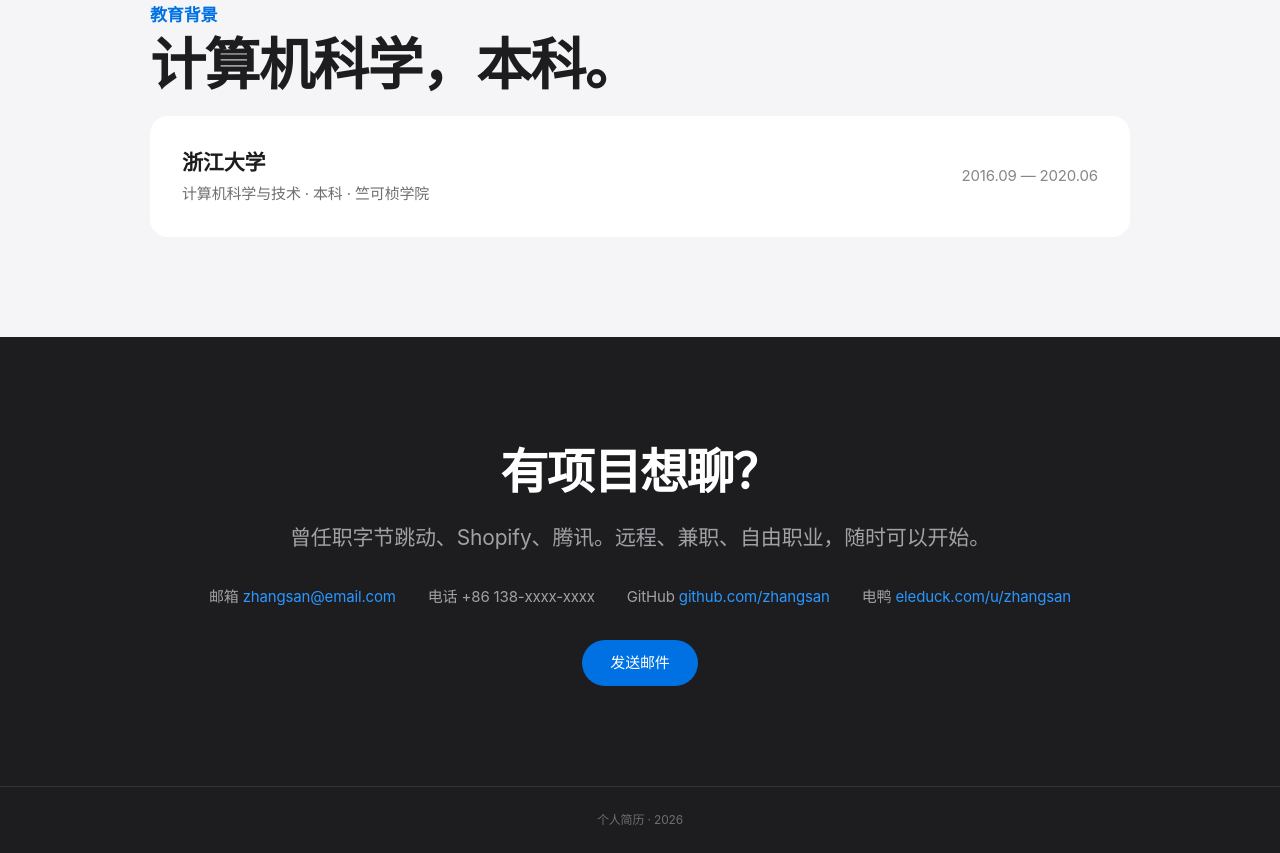
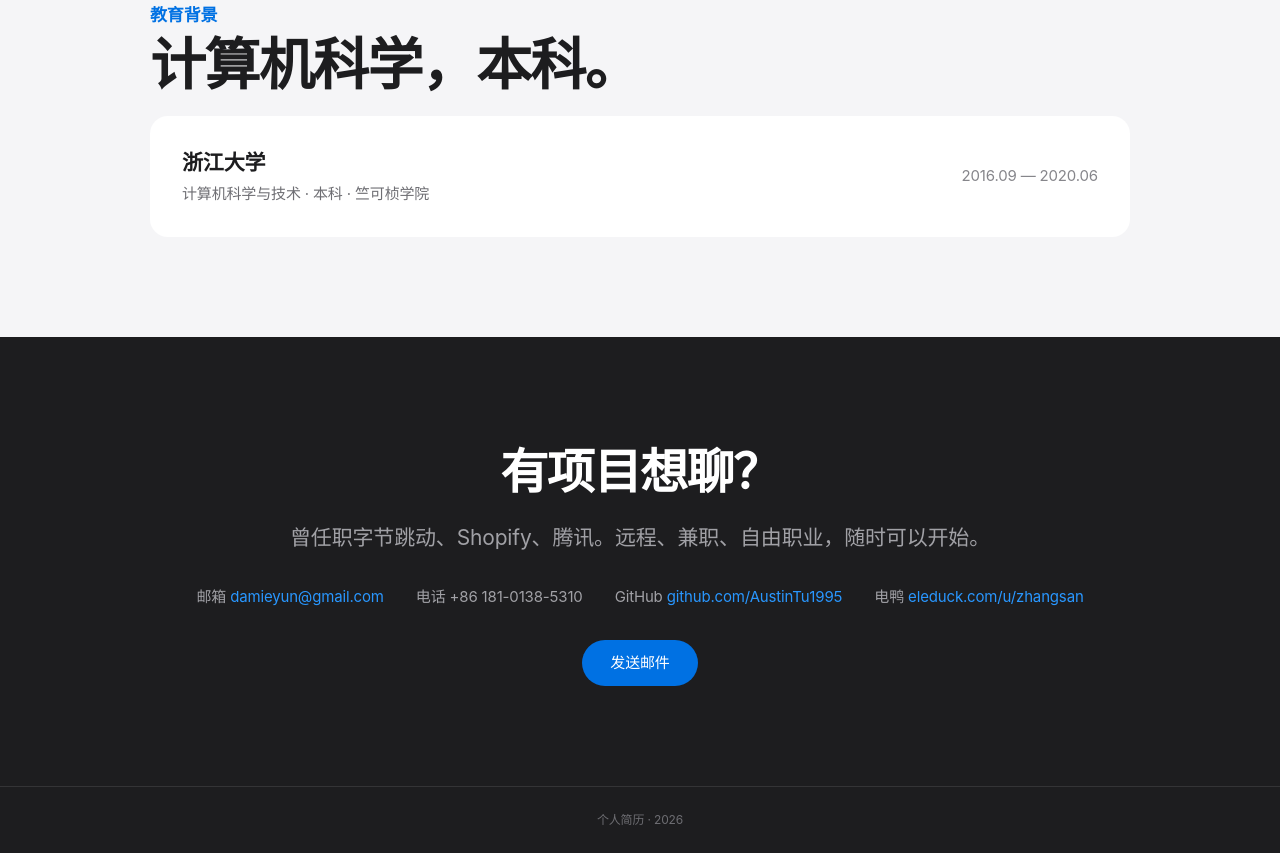
Before and after one commit to AustinTu1995/resume, a plain HTML site: page index.html in a window 1280 px wide. Shown: the part 4369-5222 px from the top of the page. Drawn offline with Linux system fonts and the light colour scheme.

Commit message:
Update contact info

```diff
--- a/index.html
+++ b/index.html
@@ -831,12 +831,12 @@
   <h2 class="contact-title">有项目想聊？</h2>
   <p class="contact-subtitle">曾任职字节跳动、Shopify、腾讯。远程、兼职、自由职业，随时可以开始。</p>
   <div class="contact-items">
-    <div class="contact-item">邮箱 <a href="mailto:zhangsan@email.com">zhangsan@email.com</a></div>
-    <div class="contact-item">电话 +86 138-xxxx-xxxx</div>
-    <div class="contact-item">GitHub <a href="#">github.com/zhangsan</a></div>
+    <div class="contact-item">邮箱 <a href="mailto:damieyun@gmail.com">damieyun@gmail.com</a></div>
+    <div class="contact-item">电话 +86 181-0138-5310</div>
+    <div class="contact-item">GitHub <a href="#">github.com/AustinTu1995</a></div>
     <div class="contact-item">电鸭 <a href="#">eleduck.com/u/zhangsan</a></div>
   </div>
-  <a href="mailto:zhangsan@email.com" class="btn btn-primary">发送邮件</a>
+  <a href="mailto:damieyun@gmail.com" class="btn btn-primary">发送邮件</a>
 </section>
 
 <!-- Footer -->
```
